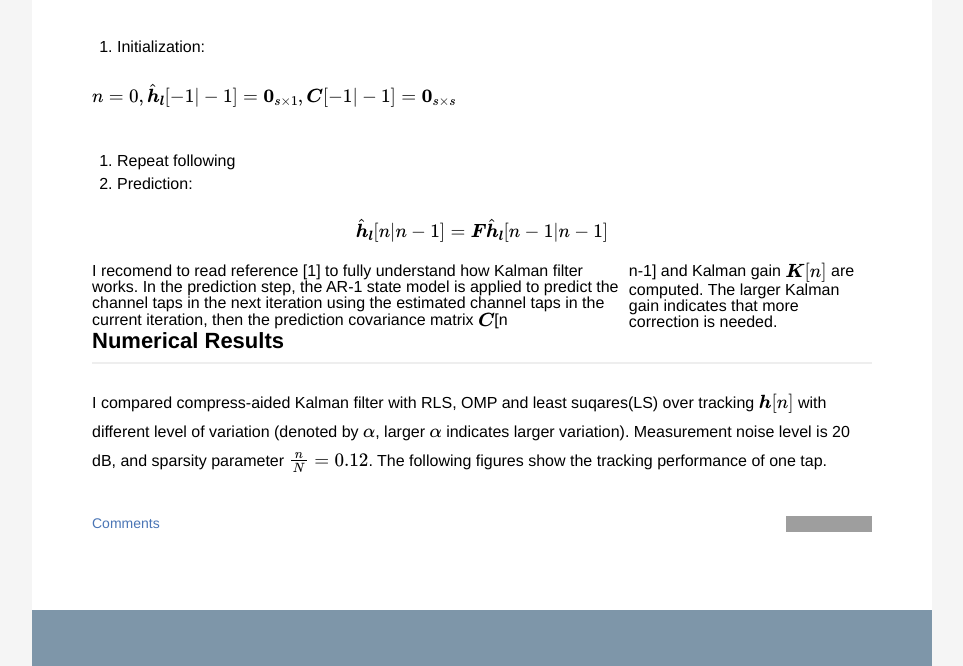
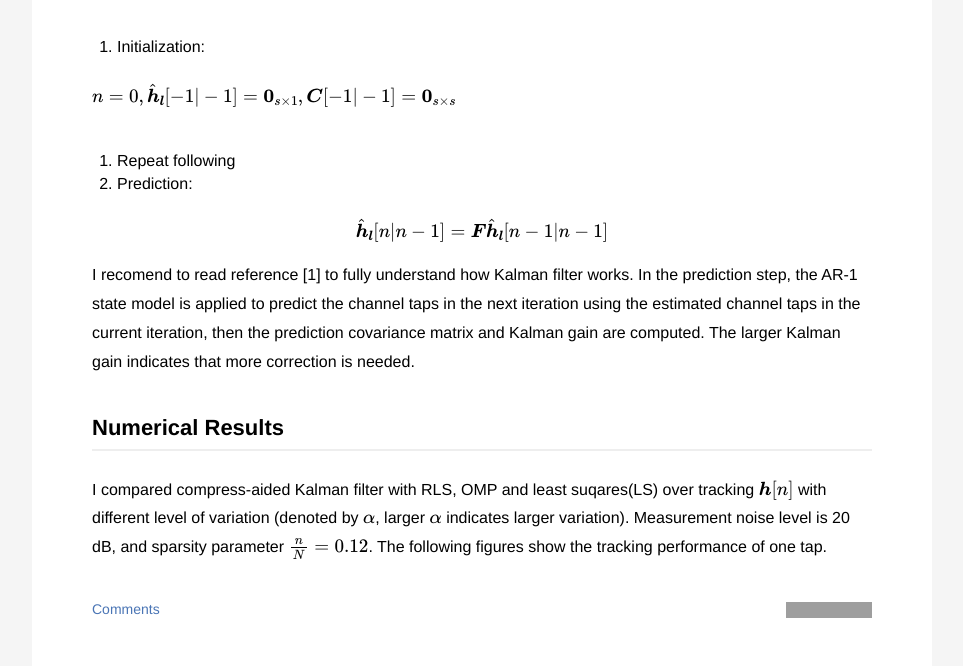
Before and after one commit to danqing117/danqing117.github.io, a Jekyll site: the page built from _posts/2017-04-07-SparseChannelTracking.md, in a window 1280 px wide and 900 px high, scrolled down 1763 px, cut to the strip 0-666 px from the top of the window. Shown: the whole strip, without its empty margins (158-1121 px from the left). Built offline with Jekyll 4.4.1, drawn with Linux system fonts in a browser that asks for light colours; formulas are drawn with MathJax 3; grey boxes are pictures that could not be loaded.

Commit message:
Update 2017-04-07-SparseChannelTracking.md

```diff
--- a/_posts/2017-04-07-SparseChannelTracking.md
+++ b/_posts/2017-04-07-SparseChannelTracking.md
@@ -44,7 +44,7 @@ $$n = 0, \hat{\boldsymbol{h}}_{\boldsymbol{l}}[-1|-1] = \boldsymbol{0}_{s \times
 
 $$\hat{\boldsymbol{h}}_{\boldsymbol{l}}[n|n-1] = \boldsymbol{F}\hat{\boldsymbol{h}}_{\boldsymbol{l}}[n-1|n-1]$$
 
-I recomend to read reference [1] to fully understand how Kalman filter works. In the prediction step, the AR-1 state model is applied to predict the channel taps in the next iteration using the estimated channel taps in the current iteration, then the prediction covariance matrix \\(\boldsymbol{C}\\)[n|n-1] and Kalman gain \\(\boldsymbol{K}[n]\\) are computed. The larger Kalman gain indicates that more correction is needed.
+I recomend to read reference [1] to fully understand how Kalman filter works. In the prediction step, the AR-1 state model is applied to predict the channel taps in the next iteration using the estimated channel taps in the current iteration, then the prediction covariance matrix and Kalman gain are computed. The larger Kalman gain indicates that more correction is needed.
 
 ## Numerical Results
 I compared compress-aided Kalman filter with RLS, OMP and least suqares(LS) over tracking \\(\boldsymbol{h}[n]\\) with different level of variation (denoted by \\(\alpha\\), larger \\(\alpha\\) indicates larger variation). Measurement noise level is 20 dB, and sparsity parameter \\(\frac{n}{N} = 0.12\\). The following figures show the tracking performance of one tap.
```
